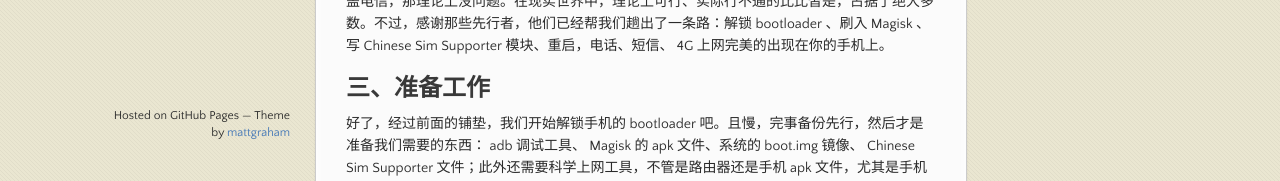
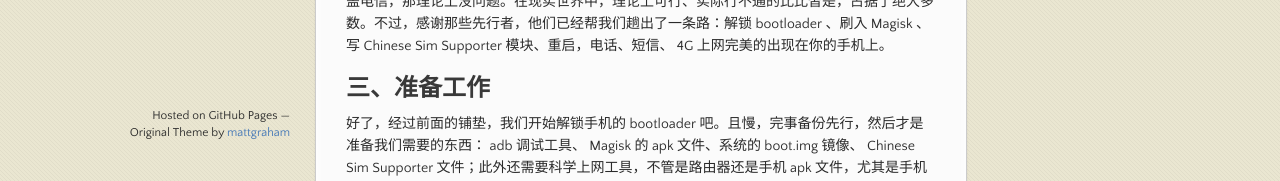
Before and after one commit to boyahoo/boyahoo.github.io, a Jekyll site: the page built from index.md, in a window 1280 px wide and 900 px high, scrolled down 569 px. Shown: the part 719-900 px from the top of the window. Built offline with Jekyll 4.4.1, drawn with Linux system fonts in a browser that asks for light colours; our own code applies the rules of GitHub Pages for plain Markdown files.

Commit message:
Update default.html

```diff
--- a/_layouts/default.html
+++ b/_layouts/default.html
@@ -49,7 +49,7 @@
         {% if site.github.is_project_page %}
           <p>Project maintained by <a href="{{ site.github.owner_url }}">{{ site.github.owner_name }}</a></p>
         {% endif %}
-        <p><small>Hosted on GitHub Pages &mdash; Theme by <a href="https://twitter.com/mattgraham">mattgraham</a></small></p>
+        <p><small>Hosted on GitHub Pages &mdash; Original Theme by <a href="https://twitter.com/mattgraham">mattgraham</a></small></p>
       </footer>
     </div>
   </body>
```
